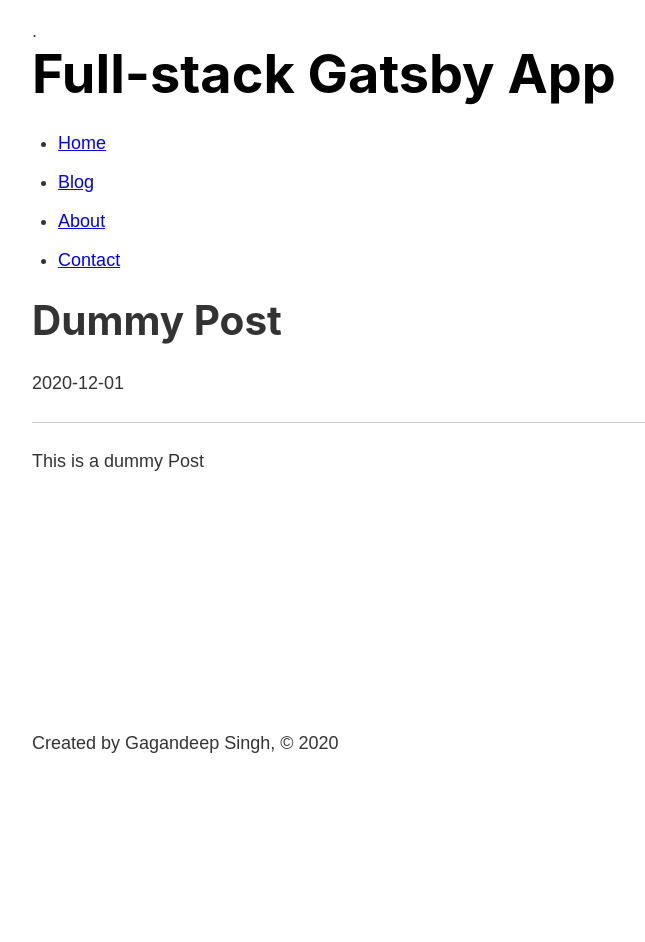
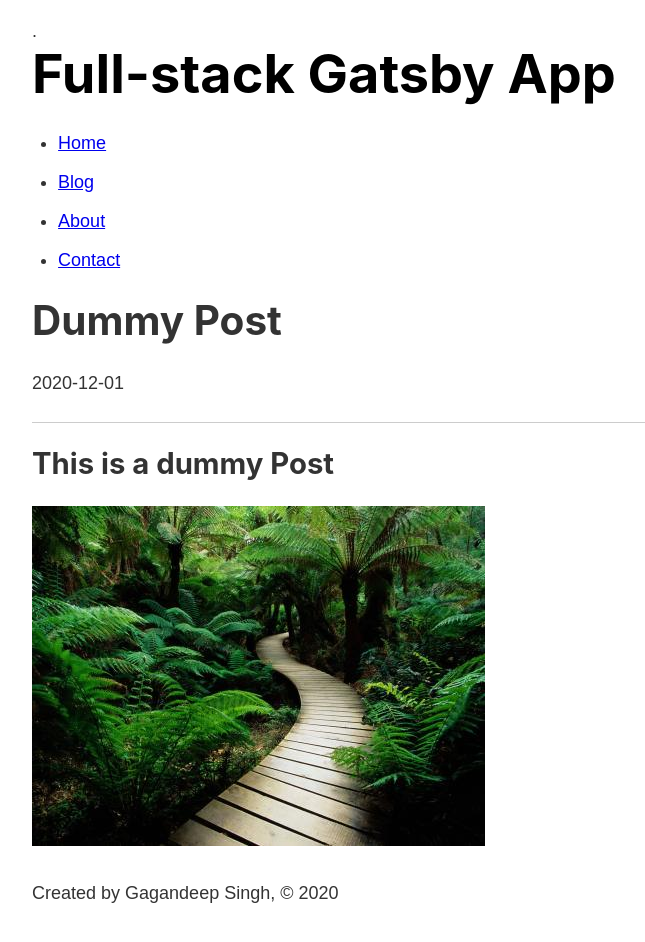
Before and after one commit to Gagandeep39/gatsby-demo, a Gatsby site: page /blog/dummy in a window 1280 px wide. Shown: the whole page, without its empty margins (251-896 px from the left). Before the commit the page ends 800 px from the top, so only its background shows below. Built offline with nearby package versions, Linux system fonts and the light colour scheme; Gatsby itself is replaced by a stand-in of ours.

Commit message:
Added image in dummy post

```diff
--- a/src/posts/dummy.md
+++ b/src/posts/dummy.md
@@ -3,4 +3,6 @@
 date: "2020-12-01"
 ---
 
-This is a dummy Post
+## This is a dummy Post
+
+![Nature](./nature-path.jpg)
```
Also changed, not shown: src/posts/nature-path.jpg (added).
